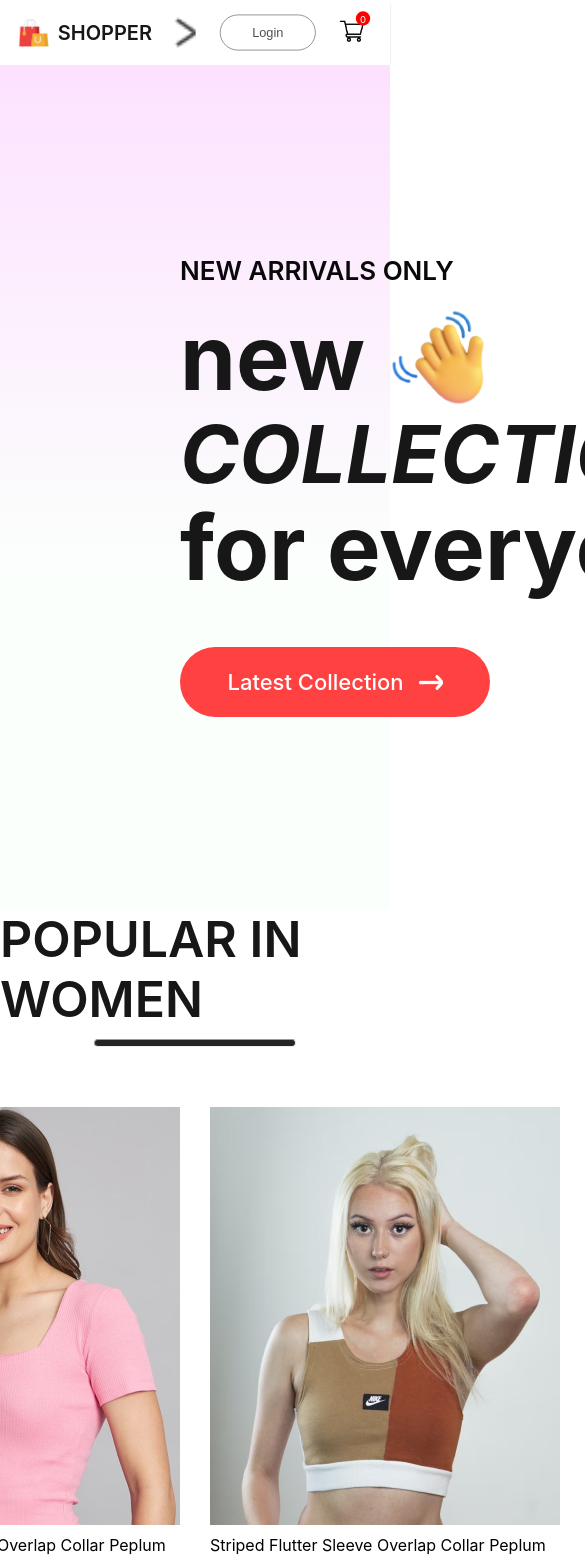
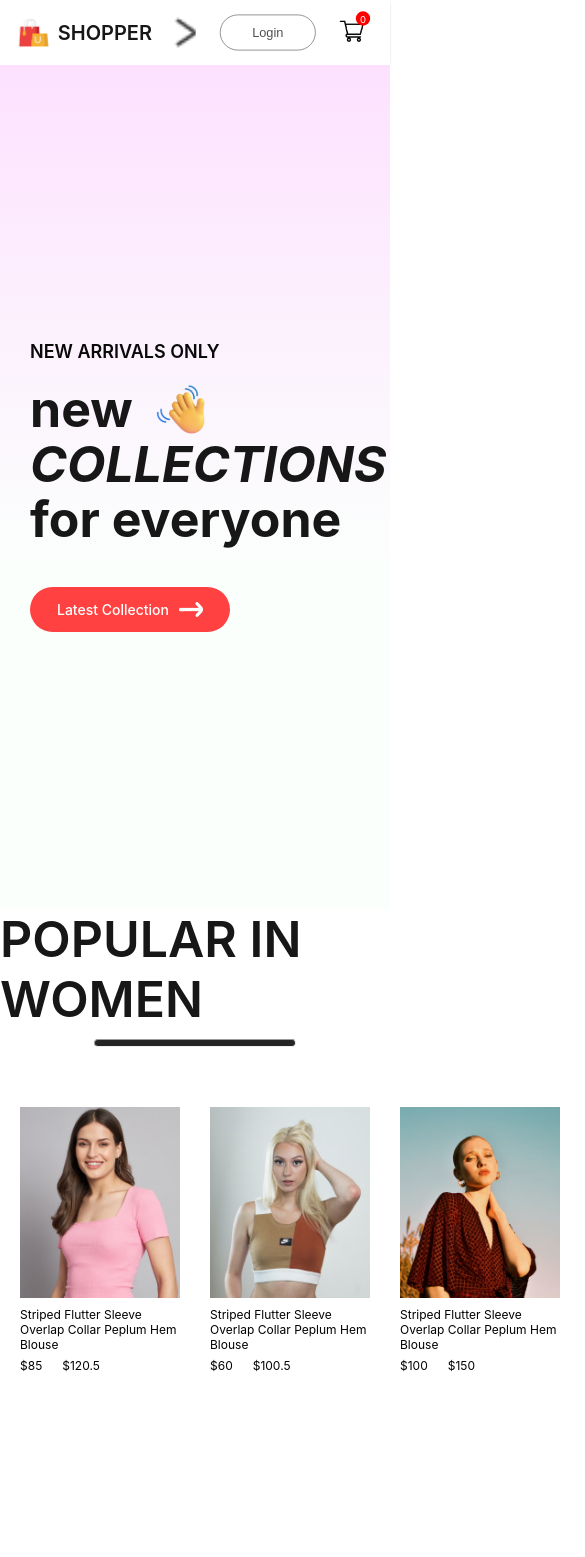
Before and after one commit to sourav-sm/FashionFrenzy, a React (Vite) app in the folder frontend/: page / in a window 390 px wide. Shown: the top 1557 px of the page, 585 px wide, since content can reach past the window. Built offline with nearby package versions, Linux system fonts and the light colour scheme.

Commit message:
created hero responsive

```diff
--- a/frontend/src/Components/Hero/Hero.css
+++ b/frontend/src/Components/Hero/Hero.css
@@ -21,6 +21,11 @@
     font-weight: 600;
 }
 .hero-left p{
+    color: #171717;
+    font-size: 90px;
+    font-weight: 700;
+}
+.hero-left i{
     color: #171717;
     font-size: 90px;
     font-weight: 700;
@@ -62,3 +67,105 @@
         width: 500px;
     }
 }
+@media(max-width:1200px){
+    .hero-left{
+        padding-left: 100px;
+    }
+    .hero-left h2{
+        font-size: 22px;
+    }
+    .hero-left p{
+        font-size: 60px;
+    }
+    .hero-left i{
+        font-size: 60px;
+    }
+    .hero-hand-icon img{
+        width: 80px;
+    }
+    .hero-latest-btn{
+        gap: 10px;
+        width: 250px;
+        height: 60px;
+        margin-top: 20px;
+        font-size: 18px;
+    }
+    .hero-right img{
+        width: 500px;
+    }
+}
+@media(max-width:1024px){
+    .hero-left{
+        padding-left: 80px;
+    }
+    .hero-left h2{
+        font-size: 20px;
+    }
+    .hero-left p{
+        font-size: 50px;
+    }
+    .hero-left i{
+        font-size: 50px;
+    }
+    .hero-hand-icon img{
+        width: 65px;
+    }
+    .hero-latest-btn{
+        width: 220px;
+        height: 50px;
+        font-size: 16px;
+    }
+    .hero-right img{
+        width: 400px;
+    }
+}
+@media(max-width:800px){
+    .hero-left{
+        padding-left: 30px;
+    }
+    .hero-left h2{
+        font-size: 16px;
+    }
+    .hero-left p{
+        font-size: 40px;
+    }
+    .hero-left i{
+        font-size: 40px;
+    }
+    .hero-hand-icon img{
+        width: 50px;
+    }
+    .hero-latest-btn{
+        width: 175px;
+        height: 40px;
+        font-size: 13px;
+    }
+    .hero-right img{
+        width: 300px;
+    }
+}
+@media(max-width:500px){
+    .hero{
+        display: flex;
+    }
+    .hero-right{
+        display: none;
+    }
+    .hero-left h2{
+        font-size: 18px;
+    }
+    .hero-left p{
+        font-size: 50px;
+    }
+    .hero-left i{
+        font-size: 50px;
+    }
+    .hero-hand-icon img{
+        width: 55px;
+    }
+    .hero-latest-btn{
+        width: 200px;
+        height: 45px;
+        font-size: 14px;
+    }
+}
--- a/frontend/src/Components/Hero/Hero.jsx
+++ b/frontend/src/Components/Hero/Hero.jsx
@@ -23,7 +23,7 @@
             </div>
         </div>
         <div className="hero-right">
-            <img className="image" src={hero_image} alt="" />
+            <img  src={hero_image} alt="" />
         </div>
   </div>
   )
--- a/frontend/src/Components/Item/Item.css
+++ b/frontend/src/Components/Item/Item.css
@@ -1,5 +1,8 @@
 .item{
-    width: 350PX;
+    width: 180PX;
+}
+.item img{
+    width: 280px;
 }
 .item P{
     margin :6px 0px;
@@ -22,3 +25,47 @@
     transform: scale(1.05);
     transition: 0.6s;
 }
+@media(max-width:1280px){
+    .item{
+        width: 220PX;
+        font-size: 14px;
+    }
+    .item img{
+        width: 220px;
+    }
+    .item-prices-old{
+        font-size: 14px;
+    }
+}
+@media(max-width:1024px){
+    .item{
+        width: 170PX;
+        font-size: 13px;
+    }
+    .item img{
+        width: 170px;
+    }
+    .item-prices-old{
+        font-size: 13px;
+    }
+}
+@media(max-width:800px){
+    .item{
+        width: 120PX;
+        font-size: 12px;
+    }
+    .item img{
+        width: 120px;
+    }
+    .item-prices-old{
+        font-size: 12px;
+    }
+}
+@media(max-width:500px){
+    .item{
+        width: 160px;
+    }
+    .item img{
+        width: 160px;
+    }
+}
```
